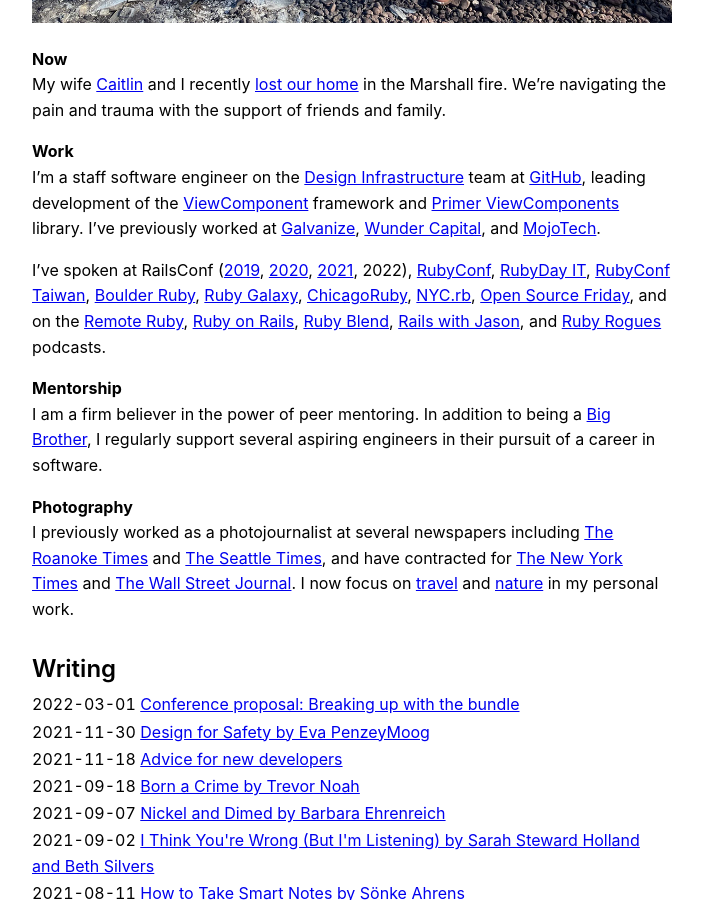
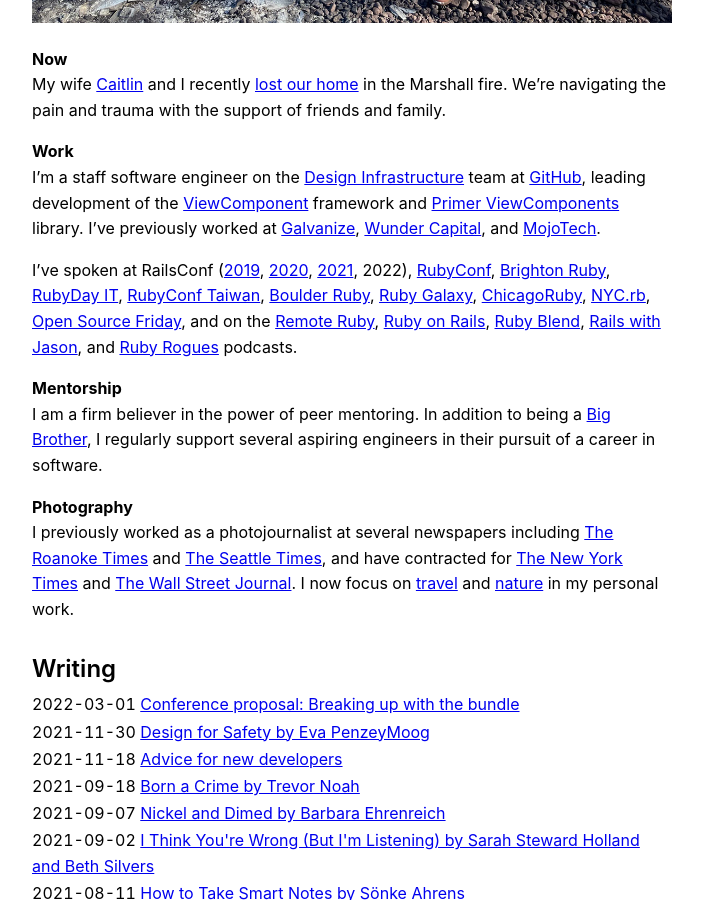
Before and after one commit to joelhawksley/identity, a Jekyll site: the page built from index.md, in a window 1280 px wide and 900 px high, scrolled down 569 px. Shown: the whole window, without its empty margins (288-991 px from the left). Built offline with Jekyll 4.4.1, drawn with Linux system fonts in a browser that asks for light colours.

Commit message:
add brighton ruby to index

```diff
--- a/index.md
+++ b/index.md
@@ -12,7 +12,7 @@
 
 I'm a staff software engineer on the [Design Infrastructure](https://primer.style) team at [GitHub](https://github.com/joelhawksley), leading development of the [ViewComponent](https://github.com/github/view_component) framework and [Primer ViewComponents](https://github.com/primer/view_components) library. I've previously worked at [Galvanize](https://www.galvanize.com/), [Wunder Capital](https://www.wundercapital.com), and [MojoTech](https://www.mojotech.com).
 
-I've spoken at RailsConf ([2019](https://youtu.be/y5Z5a6QdA-M), [2020](https://youtu.be/YVYRus_2KZM), [2021](https://www.youtube.com/watch?v=QoetqsBCsbE), 2022), [RubyConf](https://www.youtube.com/watch?v=vynyFGOZOZ8), [RubyDay IT](https://2021.rubyday.it/talks_speakers/), [RubyConf Taiwan](https://www.youtube.com/watch?v=MGAs0QALAiM), [Boulder Ruby](https://boulder-ruby.org/), [Ruby Galaxy](https://rubygalaxy.io/talks), [ChicagoRuby](https://chicagoruby.org), [NYC.rb](https://www.meetup.com/NYC-rb/events/jghpgsydcdbmb/), [Open Source Friday](https://www.youtube.com/watch?v=v-mrsmxVy5U), and on the [Remote Ruby](https://remoteruby.transistor.fm/125), [Ruby on Rails](https://5by5.tv/rubyonrails/276), [Ruby Blend](https://radiopublic.com/the-ruby-blend-WDewaV/s1!9aab9), [Rails with Jason](https://www.codewithjason.com/rails-with-jason-podcast/joel-hawksley/), and [Ruby Rogues](https://devchat.tv/ruby-rogues/rr-461-rethinking-the-view-layer-with-components-with-joel-hawksley/) podcasts.
+I've spoken at RailsConf ([2019](https://youtu.be/y5Z5a6QdA-M), [2020](https://youtu.be/YVYRus_2KZM), [2021](https://www.youtube.com/watch?v=QoetqsBCsbE), 2022), [RubyConf](https://www.youtube.com/watch?v=vynyFGOZOZ8), [Brighton Ruby](https://brightonruby.com/), [RubyDay IT](https://2021.rubyday.it/talks_speakers/), [RubyConf Taiwan](https://www.youtube.com/watch?v=MGAs0QALAiM), [Boulder Ruby](https://boulder-ruby.org/), [Ruby Galaxy](https://rubygalaxy.io/talks), [ChicagoRuby](https://chicagoruby.org), [NYC.rb](https://www.meetup.com/NYC-rb/events/jghpgsydcdbmb/), [Open Source Friday](https://www.youtube.com/watch?v=v-mrsmxVy5U), and on the [Remote Ruby](https://remoteruby.transistor.fm/125), [Ruby on Rails](https://5by5.tv/rubyonrails/276), [Ruby Blend](https://radiopublic.com/the-ruby-blend-WDewaV/s1!9aab9), [Rails with Jason](https://www.codewithjason.com/rails-with-jason-podcast/joel-hawksley/), and [Ruby Rogues](https://devchat.tv/ruby-rogues/rr-461-rethinking-the-view-layer-with-components-with-joel-hawksley/) podcasts.
 
 ### Mentorship
 
```
Also changed, not shown: 1 other file.
